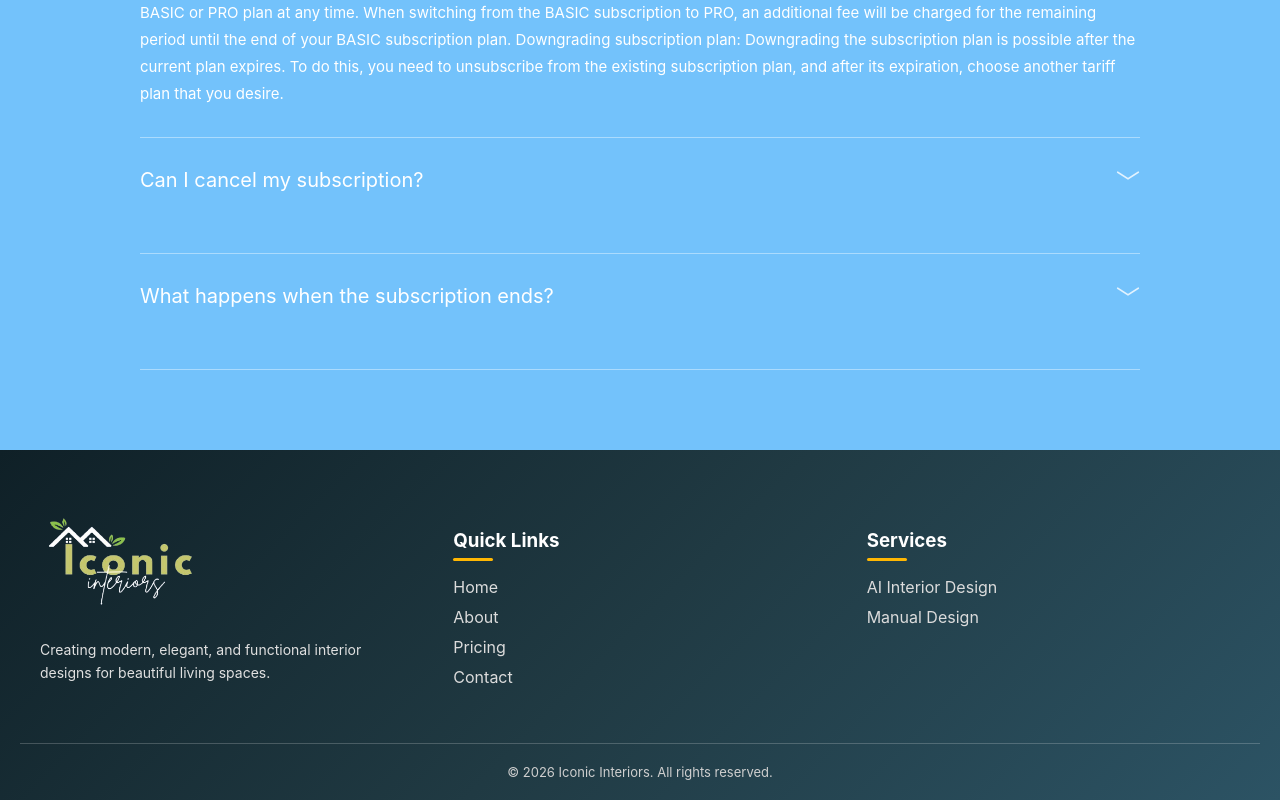
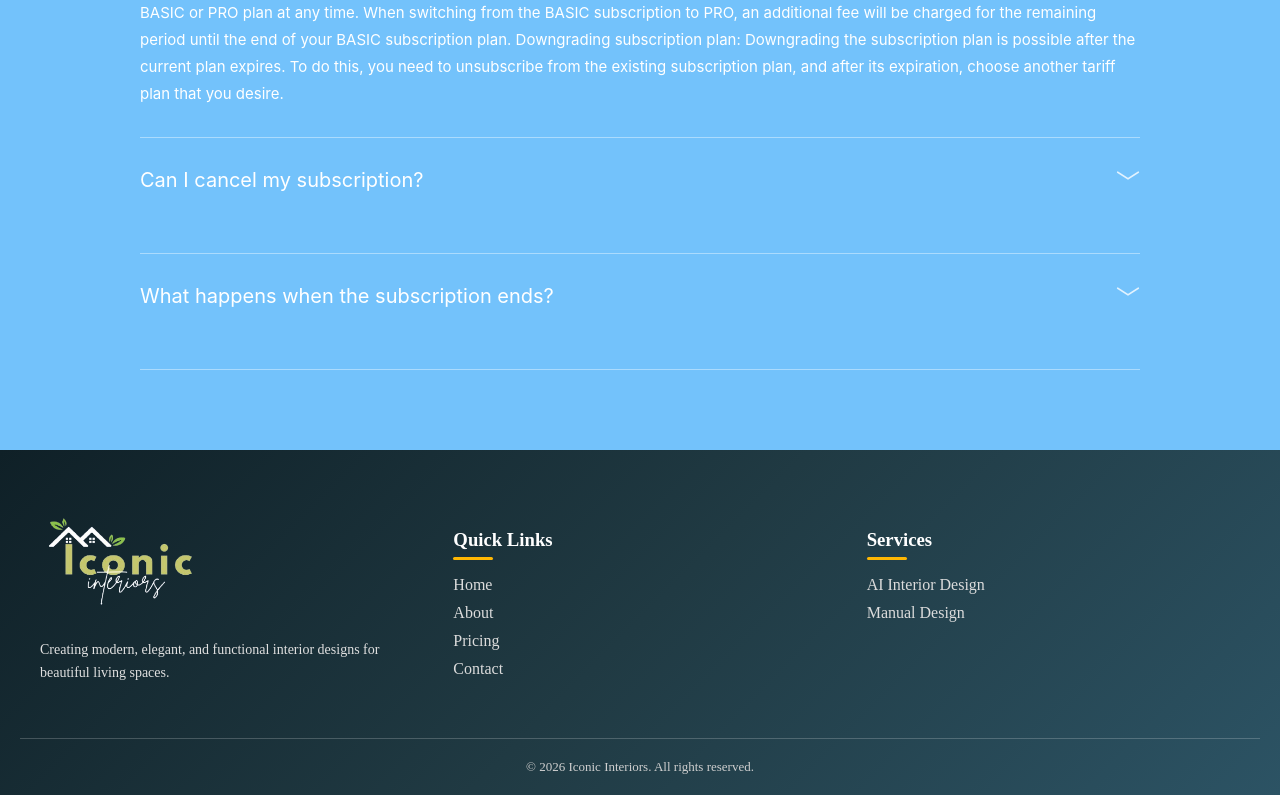
Before and after one commit to ridhdhiraval/interior, a React (Vite) app: page /pricing in a window 1280 px wide. Shown: the part 1500-2300 px from the top of the page. Built offline with nearby package versions, Linux system fonts and the light colour scheme.

Commit message:
UI updates across main pages and footer

```diff
--- a/src/App.jsx
+++ b/src/App.jsx
@@ -31,13 +31,11 @@ export default function App() {
               <AIWorkflow />
               <WhatIsSection />
               <RoomFeatures />
-              <Footer />
             </>
           }
         />
 
         <Route path="/virtualai" element={<VirtualAI />} />
-        <Route path="/aiworkflow" element={<AIWorkflow />} />
         <Route path="/manual-design" element={<ManualDesign />} />
         <Route path="/pricing" element={<Pricing />} />
         <Route path="/subscribe/:plan" element={<Payment />} />
@@ -48,6 +46,7 @@ export default function App() {
         {/* 🔐 ADMIN ROUTE */}
         <Route path="/admin/*" element={<AdminApp />} />
       </Routes>
+      <Footer />
     </>
   )
 }
--- a/src/components/About.jsx
+++ b/src/components/About.jsx
@@ -1,5 +1,4 @@
 import React from 'react';
-import Footer from './Footer';
 
 const About = () => {
   return (
@@ -154,7 +153,6 @@ const About = () => {
         </div>
       </div>
 
-      <Footer />
     </div>
   );
 };
--- a/src/components/ContactUs.jsx
+++ b/src/components/ContactUs.jsx
@@ -1,5 +1,4 @@
 import React from 'react';
-import Footer from './Footer';
 
 const ContactUs = () => {
   return (
@@ -178,7 +177,6 @@ const ContactUs = () => {
           </form>
         </div>
       </div>
-      <Footer />
     </div>
   );
 };
--- a/src/components/Pricing.jsx
+++ b/src/components/Pricing.jsx
@@ -1,6 +1,5 @@
 import React, { useState } from 'react';
 import { Link } from 'react-router-dom';
-import Footer from './Footer';
 
 const Pricing = () => {
   const [billingCycle, setBillingCycle] = useState('year');
@@ -470,7 +469,6 @@ const Pricing = () => {
           ))}
         </div>
       </div>
-      <Footer />
     </div>
   );
 };
```
Also changed, not shown: src/components/Footer.jsx (+8 -2 lines).
